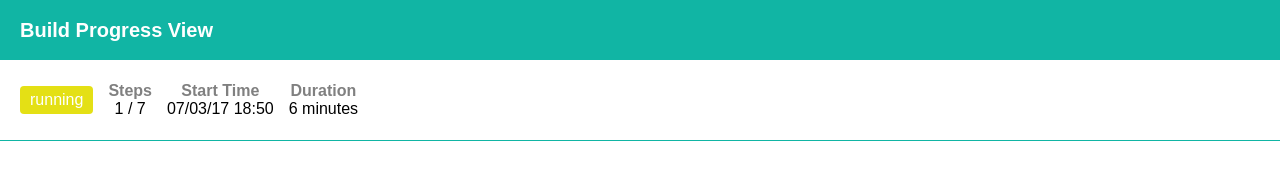
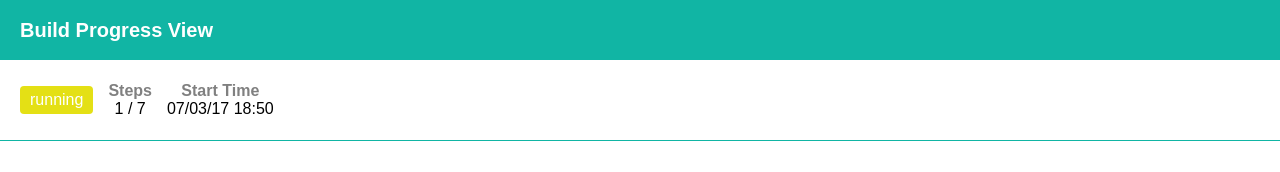
Before and after one commit to liorEhrlich/log-viewer, a React (Create React App) app: page / in a window 1280 px wide. Shown: the top 172 px of the page. Built offline with nearby package versions, Linux system fonts and the light colour scheme.

Commit message:
delete duration fron BuildOverview.js

```diff
--- a/src/BuildOverview.js
+++ b/src/BuildOverview.js
@@ -31,11 +31,6 @@ const BuildOverview = ({
         <DetailTitle>Start Time</DetailTitle>
         <DetailValue>{buildStartTime}</DetailValue>
       </Details>
-
-      <Details>
-        <DetailTitle>Duration</DetailTitle>
-        <DetailValue>{buildDuration}</DetailValue>
-      </Details>
     </Wrapper>
   );
 };
```
Also changed, not shown: src/LogsView.js (deleted, +0 -10 lines), 1 other file (tests, documents, lock files or other folders).
